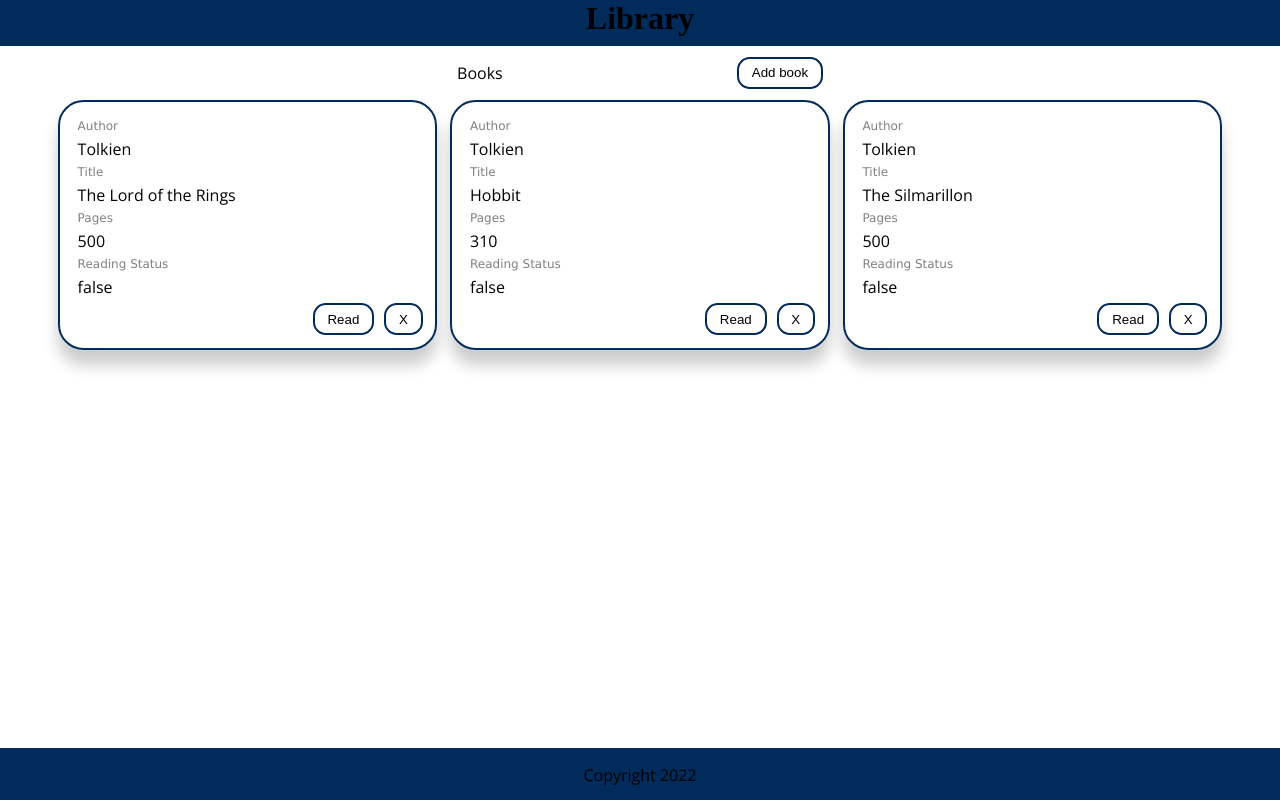
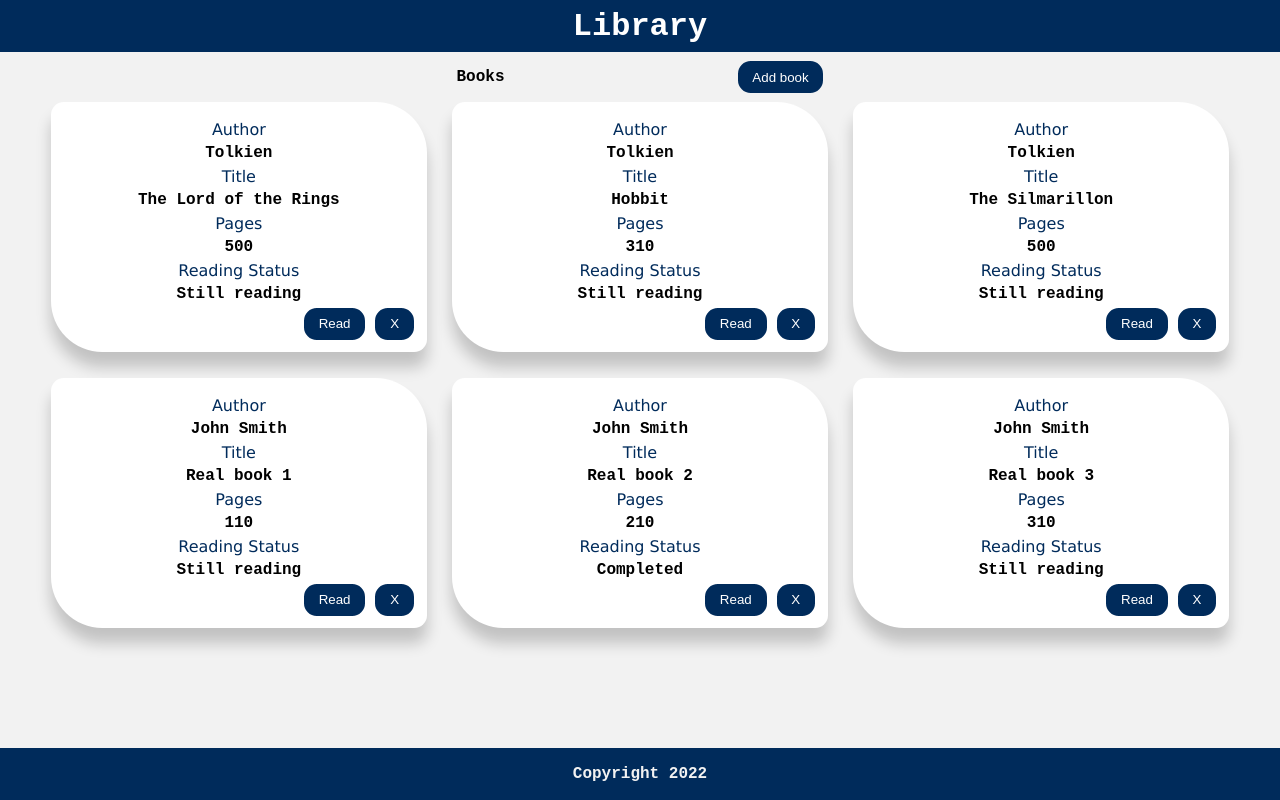
Before and after one commit to przewnic/LibraryJS, a plain HTML site: page index.html in a window 1280 px wide. Drawn offline with nearby package versions, Linux system fonts and the light colour scheme; a web font is replaced by a local one.

Commit message:
Added new styles

```diff
--- a/index.html
+++ b/index.html
@@ -5,7 +5,6 @@
     <meta http-equiv="X-UA-Compatible" content="IE=edge">
     <meta name="viewport" content="width=device-width, initial-scale=1.0">
     <title>Book Library</title>
-    <link href="https://fonts.googleapis.com/css2?family=Aref+Ruqaa+Ink:wght@700&family=Open+Sans:wght@300&display=swap" rel="stylesheet">
     <link rel="stylesheet" href="./static/styles/style.css" type="text/css">
     <script src="./src/Book.js" type="module" defer></script>
     <script src="./src/MyLibrary.js" type="module" defer></script>
@@ -21,7 +20,6 @@
             <button id="add-bttn">Add book</button>
         </div>
         <div id="cards-container"></div>
-        <div></div>
     </main>
     <footer>
         <p>Copyright 2022</p>
--- a/src/main.js
+++ b/src/main.js
@@ -17,6 +17,9 @@ hideForm();  // Hide the add book form initially
 addBook("Tolkien", "The Lord of the Rings", 500, false);
 addBook("Tolkien", "Hobbit", 310, false);
 addBook("Tolkien", "The Silmarillon", 500, false);
+addBook("John Smith", "Real book 1", 110, false);
+addBook("John Smith", "Real book 2", 210, true);
+addBook("John Smith", "Real book 3", 310, false);
 
 
 function addBook(author, title, pages, isRead) {
@@ -50,7 +53,11 @@ function hideForm() {
 function toggleStatusAction(e) {
     myLibrary.toggleBookStatus(e.target.id);
     const status = e.target.parentNode.parentNode.querySelector(".read-status");
-    status.textContent = myLibrary.getBook(e.target.id).read;
+    status.textContent = readStatus(myLibrary.getBook(e.target.id));
+}
+
+function readStatus(book) {
+    return book.read === true ? "Completed":"Still reading";
 }
 
 function removeBook(e) {
@@ -97,7 +104,7 @@ function createCard(book) {
     card.appendChild(readTag);
 
     const read = document.createElement("p");
-    read.textContent = `${book.read}`;
+    read.textContent = `${readStatus(book)}`;
     read.classList.add("read-status");
     card.appendChild(read);
 
--- a/static/styles/style.css
+++ b/static/styles/style.css
@@ -1,40 +1,35 @@
 :root {
     --ocean-blue: #002b5b;
-    --cards-blue: #004391;
+    --bg-grey: rgb(242, 242, 242);
 }
 html, body {
     margin: 0;
     padding: 0;
-    height: 100%;
-    display: flex;
-    flex-direction: column;
-    justify-content: space-between;
-    font-family: 'Open Sans', sans-serif;;
-
+    background-color: var(--bg-grey);
+    font-family: 'Courier New', Courier, monospace;
+    font-weight: 700;
 }
 
 header, footer {
-    text-align: center;
     background-color: var(--ocean-blue);
+    display: flex;
+    justify-content: center;
+    align-items: center;
     height: 52px;
+    color: white;
 }
 
-header {
-    font-family: 'Aref Ruqaa Ink', serif;
-    text-align: center;
-}
-
-h1 {
-    margin: 0;
-    padding: 0;
+footer {
+    color: var(--bg-grey);
 }
 
 main {
+    text-align: center;
+    min-height: calc(100vh - 52px - 52px);
     display: flex;
     flex-direction: column;
     justify-content: flex-start;
     align-items: center;
-    height: 100%;
 }
 
 .books-add {
@@ -48,15 +43,17 @@ main {
 button, input[type="button"] {
     border: none;
     padding: 0.5vw 1vw;
-    background-color: white;
-    color: black;
     border: 2px solid var(--ocean-blue);
+    background-color: var(--ocean-blue);
+    color: white;
     border-radius: 1vw;
+    cursor: pointer;
 }
 
 button:hover, input[type="button"]:hover {
-    background-color: var(--ocean-blue);
-    color: white;
+    color: black;
+    background-color: white;
+
 }
 
 /* Cards */
@@ -65,16 +62,16 @@ button:hover, input[type="button"]:hover {
     display: flex;
     flex-direction: column;
     justify-content: center;
-    gap: 1vw;
+    gap: 2vw;
     margin-bottom: 2vw;
 }
 
 .book-card {
     padding: 1vw;
     box-shadow: 0 1.2vw 1.2vw 0 rgba(0, 0, 0, 0.2);
-    border-radius: 2vw;
-    border: 2px var(--ocean-blue) solid;
+    border-radius: 1vw 4vw 1vw 4vw;
     color: black;
+    background-color: white;
     min-width: 200px;
     min-height: 200px;
     width: 80vw;
@@ -86,10 +83,9 @@ button:hover, input[type="button"]:hover {
 }
 
 .card-tag {
-    color: grey;
+    color: var(--ocean-blue);
     font-weight: 500;
     font-family: Verdana, Geneva, Tahoma, sans-serif;
-    font-size: min(1.2vw, 12px);
 }
 
 .card-controls {
```
